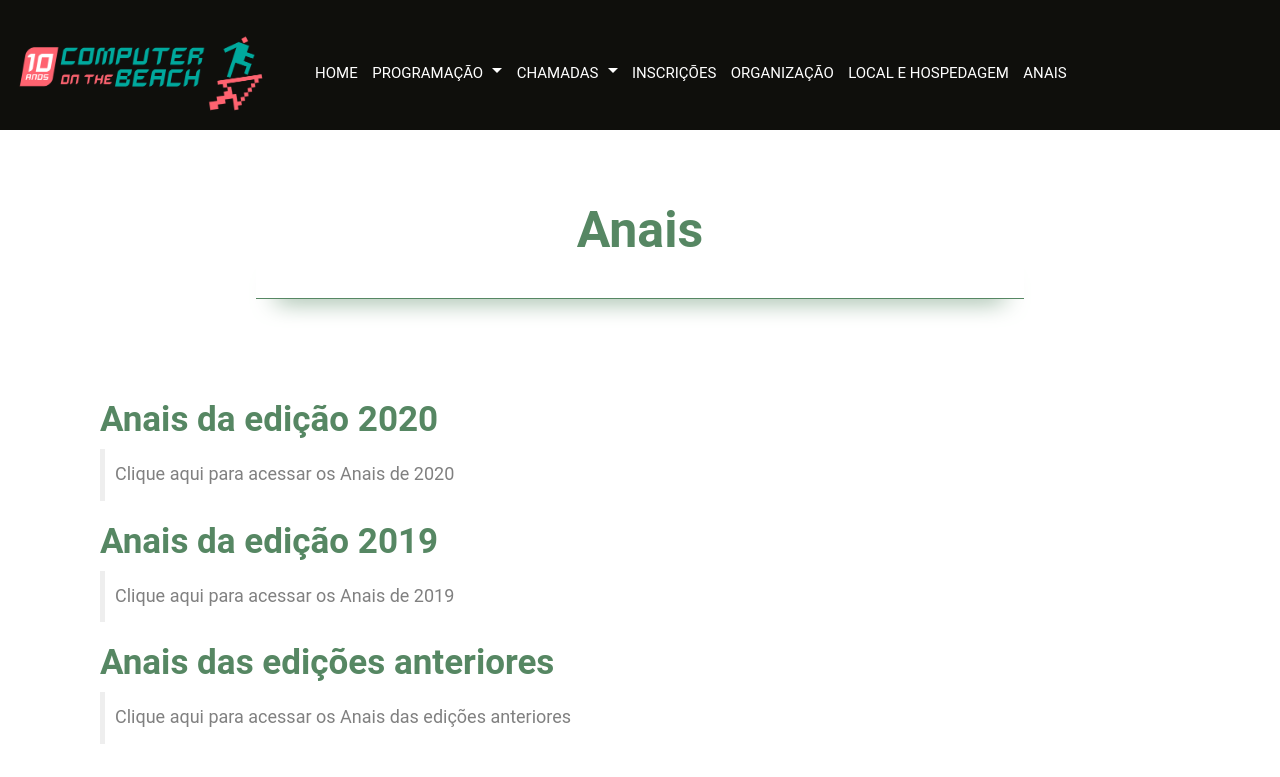
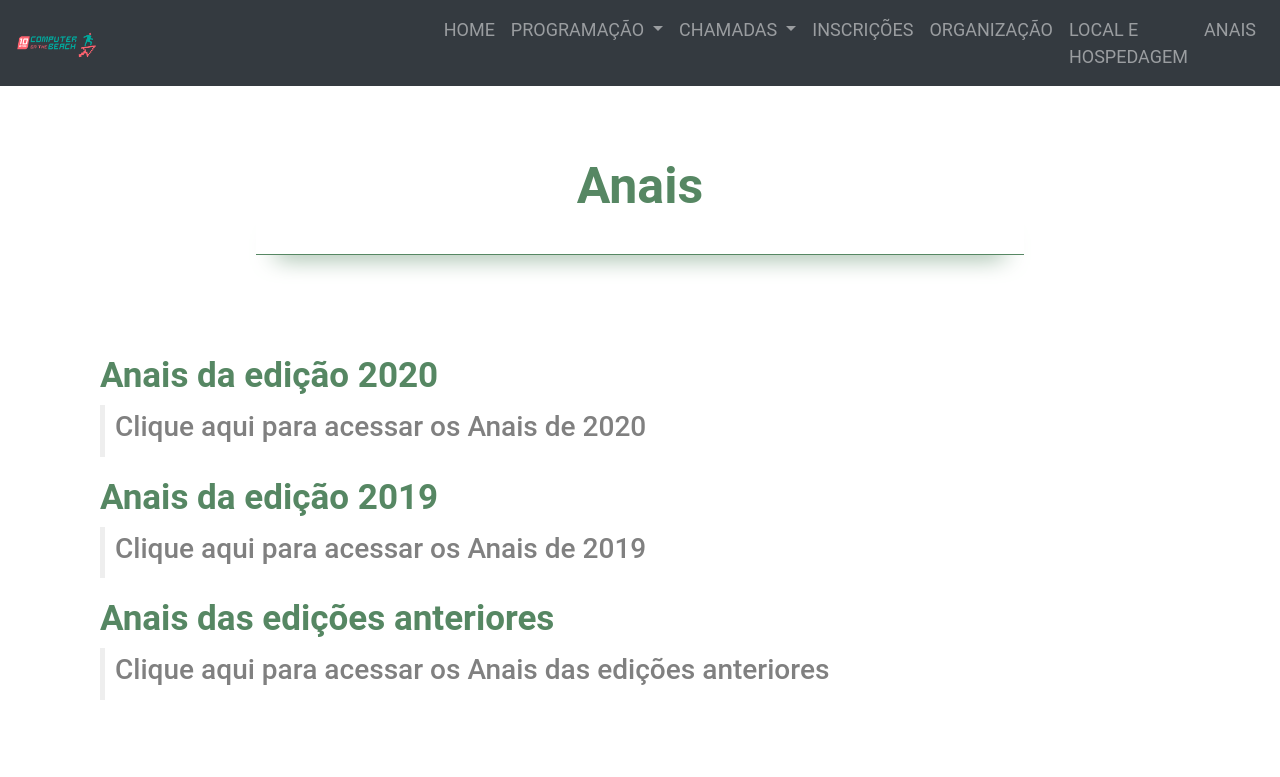
Before and after one commit to lia-univali/computer-on-the-beach, a plain HTML site: page anais.html in a window 1280 px wide. Shown: the top 777 px of the page. Drawn offline with nearby package versions, Linux system fonts and the light colour scheme.

Commit message:
teste em header

```diff
--- a/anais.html
+++ b/anais.html
@@ -15,49 +15,50 @@
     </head>
     <body>
         <header>
-            <nav class="navbar" >
-                <div id="menuNav">
-                    <a href="index.html">
-                        <img id="logo" src="fotos/logo.png">
-                    </a>
-                    <ul>
-                        <li>
-                            <a href="index.html">Home</a>
+            <nav class="navbar navbar-expand-lg navbar-dark bg-dark">
+                <a class="navbar-brand" href="index.html">
+                    <img id="logo" src="fotos/logo.png">
+                </a>
+                <button class="navbar-toggler" type="button" data-toggle="collapse" data-target="#navbarSupportedContent" aria-controls="navbarSupportedContent" aria-expanded="false" aria-label="Toggle navigation">
+                    <span class="navbar-toggler-icon"></span>
+                </button>
+
+                <div class="collapse navbar-collapse" id="navbarSupportedContent">
+                    <ul class="navbar-nav mr-auto">
+                        <li class="nav-item">
+                            <a class="nav-link" href="index.html">HOME</a>
                         </li>
-
-                        <li class="dropdown" id="programacao">
-                            <dropdown  class="dropdown-toggle" data-toggle="dropdown">
-                                  <a href="#">Programação</a>
-                            </dropdown>
-
-                            <div class="dropdown-menu" id="menuProgramacao">
-                                  <a class="dropdown-item" href="gradeDeProgramacao.html">GRADE DE PROGRAMAÇÃO</a>
-                                  <a class="dropdown-item" href="workshopMeninasDigitais.html">WORKSHOP MENINAS DIGITAIS</a>
-                                  <a class="dropdown-item" href="painel.html">PAINEL</a>
-                                  <a class="dropdown-item" href="sessoesTecnicas.html">SESSÕES TÉCNICAS</a>
-                                  <a class="dropdown-item" href="resumosEstendidos.html">RESUMOS ESTENDIDOS</a>
-                                  <a class="dropdown-item" href="programacaoConcursoTrabalhosTecnicos.html">CONCURSO DE TRABALHOS TÉCNICOS</a>
-                            </div>
-                      </li>
-
-                      <li class="dropdown" id="chamadas">
-                            <dropdown  class="dropdown-toggle" data-toggle="dropdown">
-                                  <a href="#">chamadas</a>
-                            </dropdown>
-
-                            <div class="dropdown-menu" id="menuChamadas">
-                                  <a class="dropdown-item" href="trilhaPrincipal.html">TRILHA PRINCIPAL</a>
-                                  <a class="dropdown-item" href="chamadaConcursoTrabalhosTecnicos.html">CONCURSOS TRABALHOS TÉCNICOS</a>
-                            </div>
-                      </li>
-
-                        <li><a href="inscricoes.html">Inscrições</a></li>
-                        <li><a href="organizacao.html">Organização</a></li>
-                        <li><a href="localEHospedagem.html">Local e Hospedagem</a></li>
-                        <li><a href="anais.html">Anais</a></li>
+                        <li class="nav-item dropdown">
+                            <a class="nav-link dropdown-toggle" href="#" id="navbarDropdown" role="button" data-toggle="dropdown" aria-haspopup="true" aria-expanded="false">
+                            PROGRAMAÇÃO
+                            </a>
+                            <div class="dropdown-menu" aria-labelledby="navbarDropdown">
+                                <a class="dropdown-item" href="#">Action</a>
+                                <a class="dropdown-item" href="#">Another action</a>
+                        </li>
+                        <li class="nav-item dropdown">
+                            <a class="nav-link dropdown-toggle" href="#" id="navbarDropdown" role="button" data-toggle="dropdown" aria-haspopup="true" aria-expanded="false">
+                            CHAMADAS
+                            </a>
+                            <div class="dropdown-menu" aria-labelledby="navbarDropdown">
+                                <a class="dropdown-item" href="#">Action</a>
+                                <a class="dropdown-item" href="#">Another action</a>
+                        </li>
+                        <li class="nav-item">
+                            <a class="nav-link" href="inscricoes.html">INSCRIÇÕES</a>
+                        </li>
+                        <li class="nav-item">
+                            <a class="nav-link" href="organizacao.html">ORGANIZAÇÃO</a>
+                        </li>
+                        <li class="nav-item">
+                            <a class="nav-link" href="localEHospedagem.html">LOCAL E HOSPEDAGEM</a>
+                        </li>
+                        <li class="nav-item">
+                            <a class="nav-link" href="anais.html">ANAIS</a>
+                        </li>
                     </ul>
                 </div>
-            </nav>
+                </nav>
         </header>
         <main>
             <div id="tituloPadrao">
--- a/estilo.css
+++ b/estilo.css
@@ -63,7 +63,6 @@ body {
     }
     #logo{
         width: 40% !important;
-        margin: 10px;
     }
     #menuNav li{
         padding: 5px !important;
@@ -532,9 +531,9 @@ body {
 
                /*CONFIGURAÇÕES DE HEADER DE TODAS PAGINAS*/
 
-header nav{
+#menuNav{
     height: 130px;
-    background-color: #0F0F0C;
+    background-color: #0F0F0C ;
 
 }
 #menuNav{
@@ -686,7 +685,7 @@ header nav{
     font-weight: bold;
 }
 
-.atividades h6, a {
+.atividades h6 a {
     font-size: 18px;
     font-weight: 500;
     margin-top: 10px;
@@ -973,7 +972,7 @@ header nav{
     margin-top: 35px;
 }
 
-.mainTrilha ul, a {
+.mainTrilha ul a {
     font-weight: normal;
     list-style-type: circle;
     color: inherit;
```
